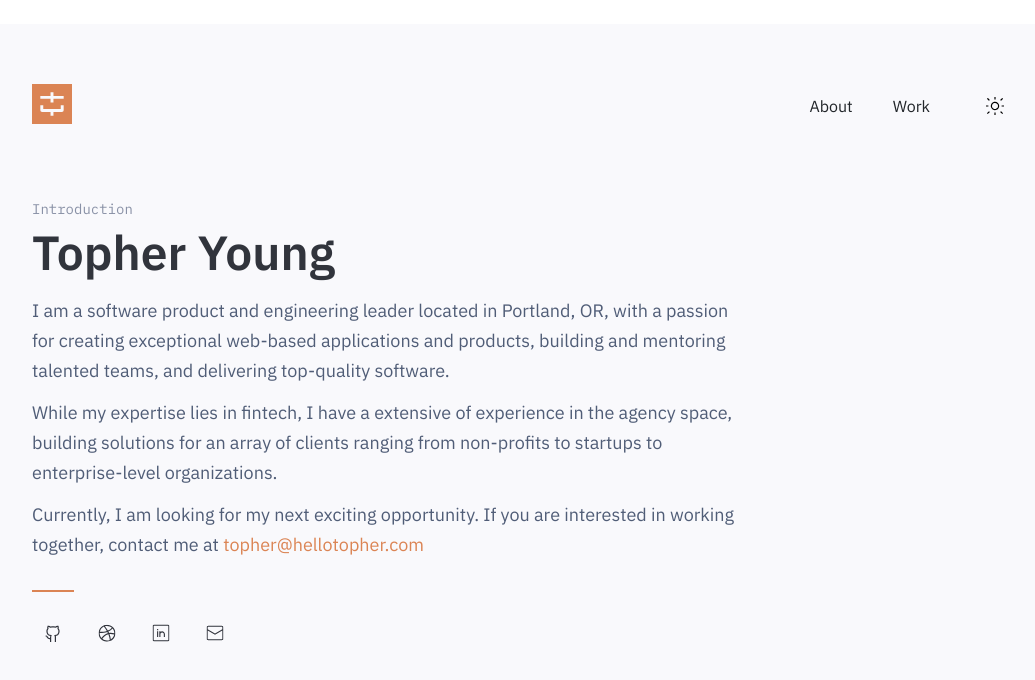
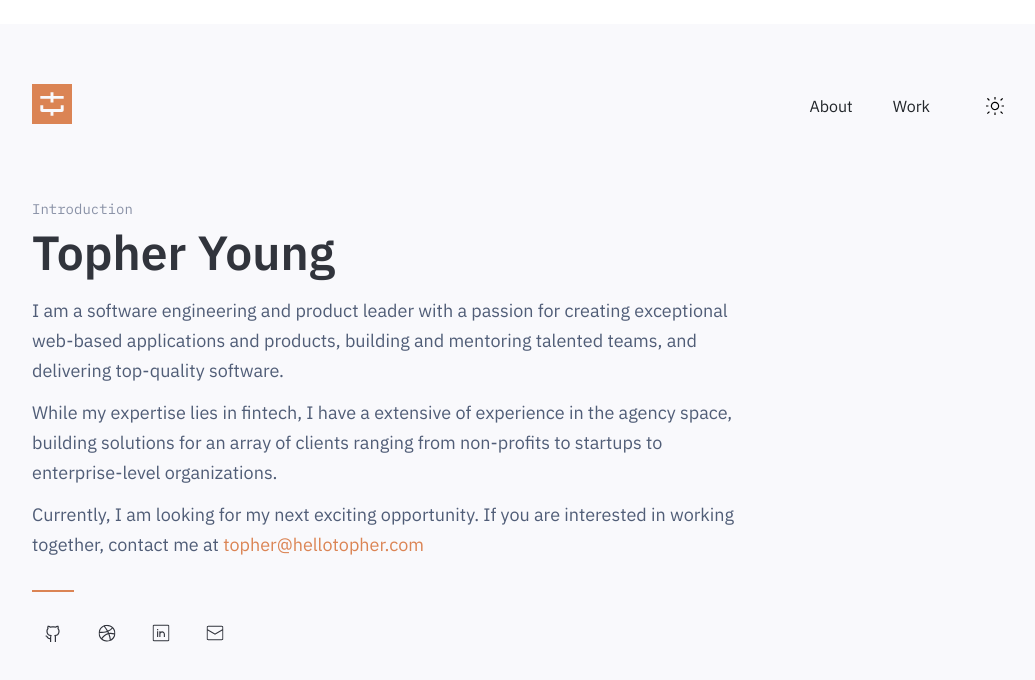
Before and after one commit to topheryoung/hellotopher, a React (Vite) app: page / in a window 1280 px wide. Shown: the top 680 px of the page, without its empty margins (116-1151 px from the left). Built offline with nearby package versions, Linux system fonts and the light colour scheme.

Commit message:
Update copy

```diff
--- a/index.html
+++ b/index.html
@@ -6,9 +6,9 @@
     <meta name="viewport" content="width=device-width, initial-scale=1.0" />
     <meta
       name="description"
-      content="Product and engineering leader with a passion for creating exceptional web-based applications and products, building and mentoring talented teams, and delivering top-quality software. While my expertise lies in fintech, I have a extensive of experience in the agency space, building solutions for an array of clients ranging from non-profits to startups to enterprise-level organizations."
+      content="Engineering and product leader with a passion for creating exceptional web-based applications and products, building and mentoring talented teams, and delivering top-quality software. While my expertise lies in fintech, I have a extensive of experience in the agency space, building solutions for an array of clients ranging from non-profits to startups to enterprise-level organizations."
     />
-    <title>Topher Young - Software Product & Engineering Leader</title>
+    <title>Topher Young - Software Engineering & Product Leader</title>
     <link rel="preconnect" href="https://fonts.googleapis.com" />
     <link rel="preconnect" href="https://fonts.gstatic.com" crossorigin />
     <link
--- a/src/pages/Bio.jsx
+++ b/src/pages/Bio.jsx
@@ -31,7 +31,7 @@ const Bio = () => (
       <h3>About Me</h3>
       <h1>Hello World</h1>
       <TwoCol>
-        <img src={Topher} alt="Hello" />
+        <img src={Topher} alt="Hello, I'm Topher" />
         <Content>
           <p>
             The name is Topher (short for Christopher) and I like making awesome
--- a/src/pages/Intro.jsx
+++ b/src/pages/Intro.jsx
@@ -5,10 +5,9 @@ const Intro = () => (
     <h3>Introduction</h3>
     <h1>Topher Young</h1>
     <p>
-      I am a software product and engineering leader located in Portland, OR,
-      with a passion for creating exceptional web-based applications and
-      products, building and mentoring talented teams, and delivering
-      top-quality software.
+      I am a software engineering and product leader with a passion for creating
+      exceptional web-based applications and products, building and mentoring
+      talented teams, and delivering top-quality software.
     </p>
     <p>
       While my expertise lies in fintech, I have a extensive of experience in
```
